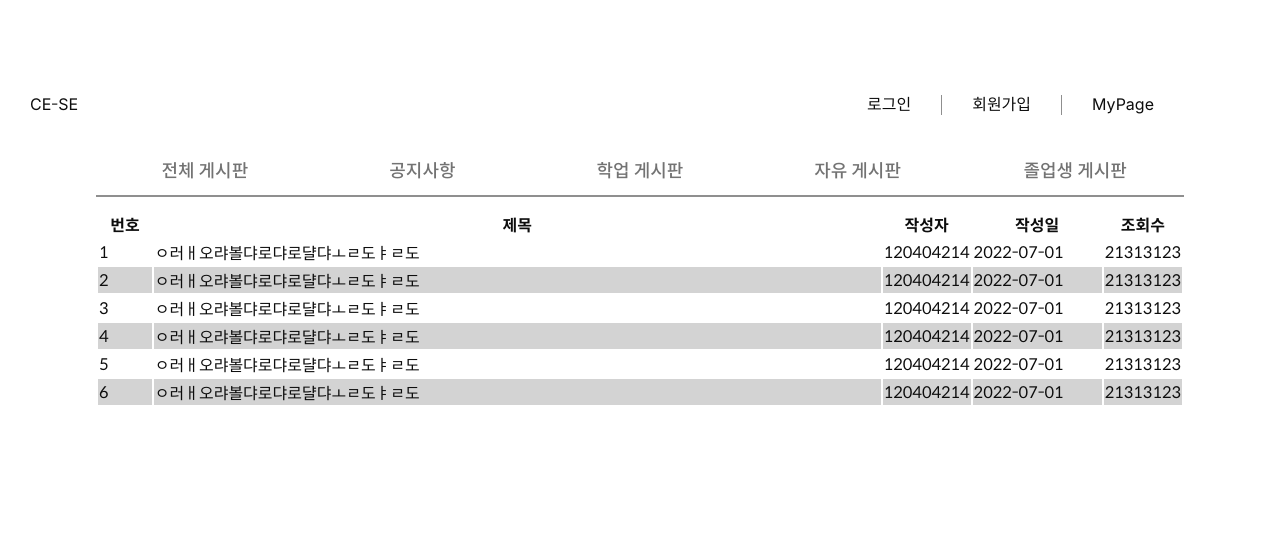
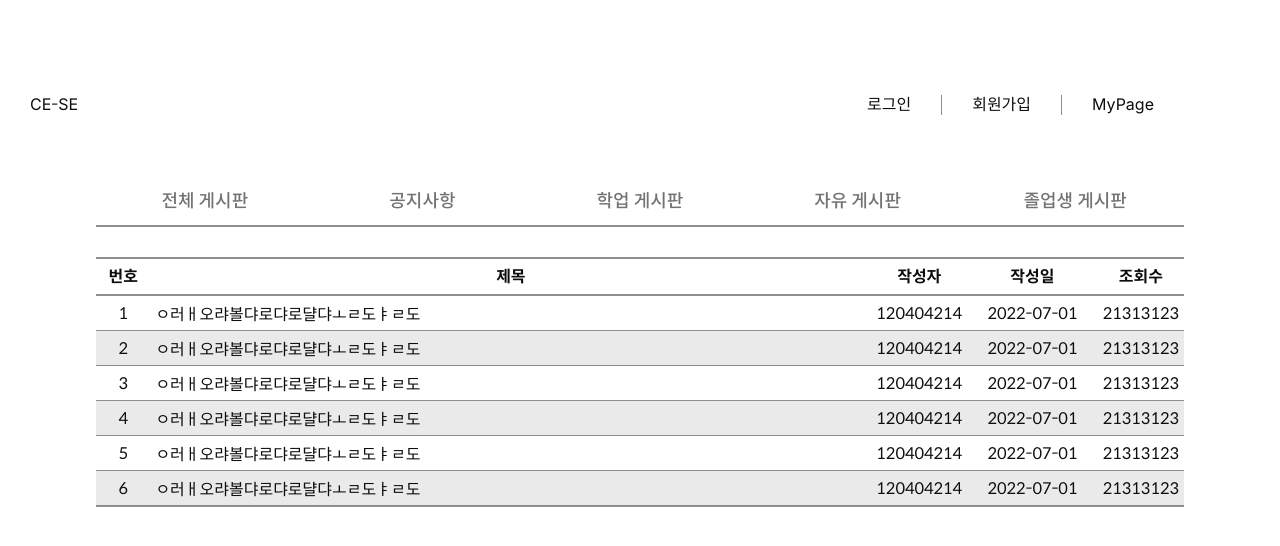
Before and after one commit to jkc-mycode/KIT-CE-CS-Frontend, a React (Create React App) app: page / in a window 1280 px wide. Shown: the top 546 px of the page. Built offline with nearby package versions, Linux system fonts and the light colour scheme.

Commit message:
22.07.13 디자인 수정

```diff
--- a/src/App.js
+++ b/src/App.js
@@ -10,6 +10,7 @@ import BoardList from './Components/boardlist'
 import LoginPage from './Components/Login'
 import Register from './Components/Register';
 import ViewPage from './Components/View';
+import MyPage from './Components/mypage';
 
 function App() {
   return (
@@ -24,6 +25,7 @@ function App() {
             </Route>
             <Route path="/signup" element={<Register/>}></Route>
             <Route path="/view/:viewId" element={<ViewPage/>}></Route>
+            <Route path="/mypage" element={<MyPage/>}></Route>
         </Routes>
       {/* </div> */}
     </Fragment>
--- a/src/Components/Login.css
+++ b/src/Components/Login.css
@@ -41,7 +41,7 @@
     border: 0px;
 
     position: absolute;
-    right: 0%;
+    right: 15px;
 
     font-size: 14px;
     text-align: right;
--- a/src/Components/boardlist.css
+++ b/src/Components/boardlist.css
@@ -3,9 +3,14 @@
 }
 
 .board_list_table{
-    border : 0px;
     margin : 15px auto;
     width : 85%;
+
+    border-collapse: collapse;
+    border-top: 2px solid rgba(115, 115, 115, 0.8);
+    border-bottom: 2px solid rgba(115, 115, 115, 0.8);
+
+    text-align: center;
 }
 
 .board_head {
@@ -15,7 +20,11 @@
 
 
 tr > th, td {
-    border : 0px;
+    border-bottom: 1px solid rgba(115, 115, 115, 0.8);
+}
+
+tr > th {
+    border-bottom: 2px solid rgba(115, 115, 115, 0.8);
 }
 
 tr > th:nth-child(1) {
@@ -23,7 +32,7 @@ tr > th:nth-child(1) {
 }
 
 tr > th:nth-child(2) {
-
+    padding: 7px;
 }
 
 tr > th:nth-child(3) {
@@ -39,5 +48,13 @@ tr > th:nth-child(5) {
 }
 
 tr:nth-child(2n){
-    background-color: lightgray;
+    background-color: rgba(115, 115, 115, 0.15);
 }
+
+tr > td {
+    padding: 5px;
+}
+
+tr> td:nth-child(2) {
+    text-align: left;
+}
--- a/src/Components/menubar.css
+++ b/src/Components/menubar.css
@@ -4,7 +4,7 @@
     height: 35px;
     display: flex;
     width : 85%;
-    margin : 0 auto;
+    margin : 30px auto;
     text-align: center;
     font-weight: 500;
     color: rgba(115, 115, 115);
--- a/src/Components/mypage.js
+++ b/src/Components/mypage.js
@@ -29,7 +29,7 @@ function MyPage(){
                 </div>
                 <div className="mypage_msg">금오공대 웹메일</div>
                 <div className="mypage_row">
-                    <div className="webmail_show">WebMail@kumoh</div> {/* {user.mail} */}
+                    <div className="webmail_show">WebMail@kumoh.ac.kr</div> {/* {user.mail} */}
                 </div>
                 <div className="mypage_msg">아이디</div>
                 <div className="mypage_row">
```
